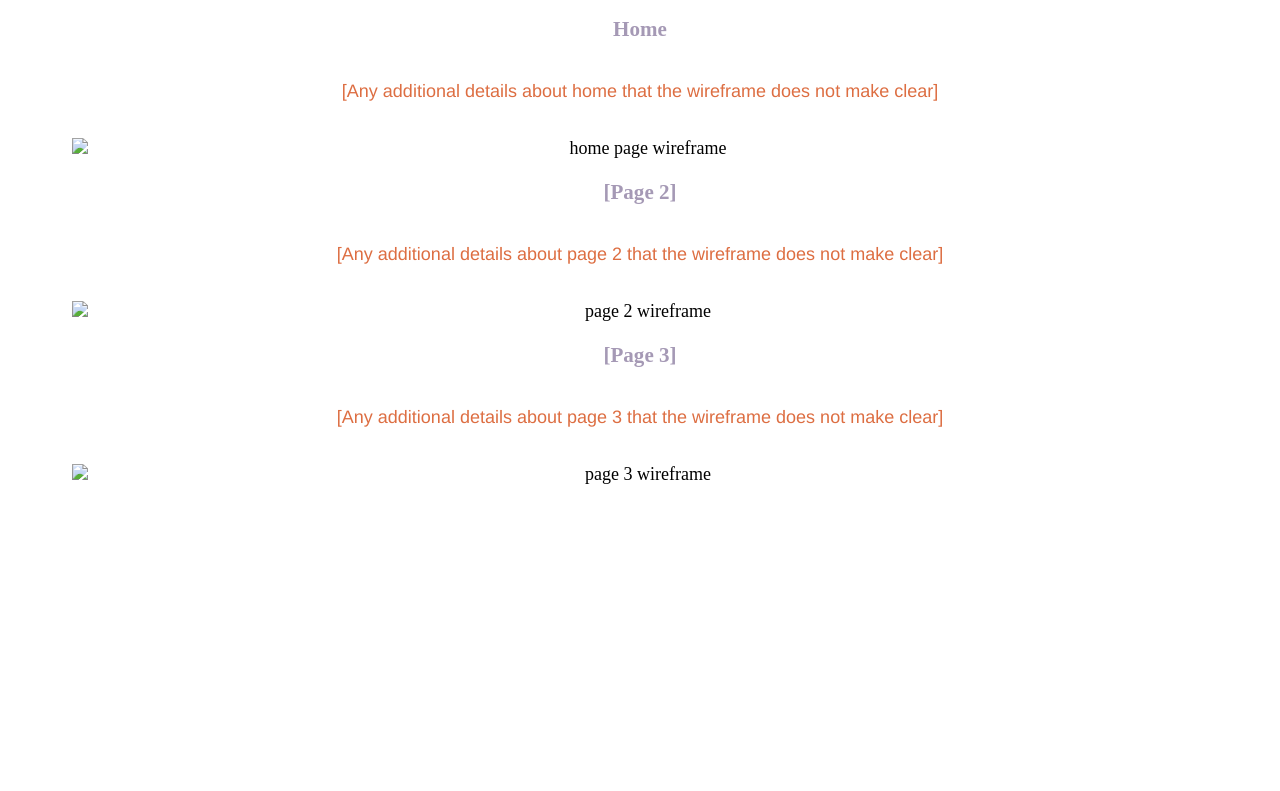
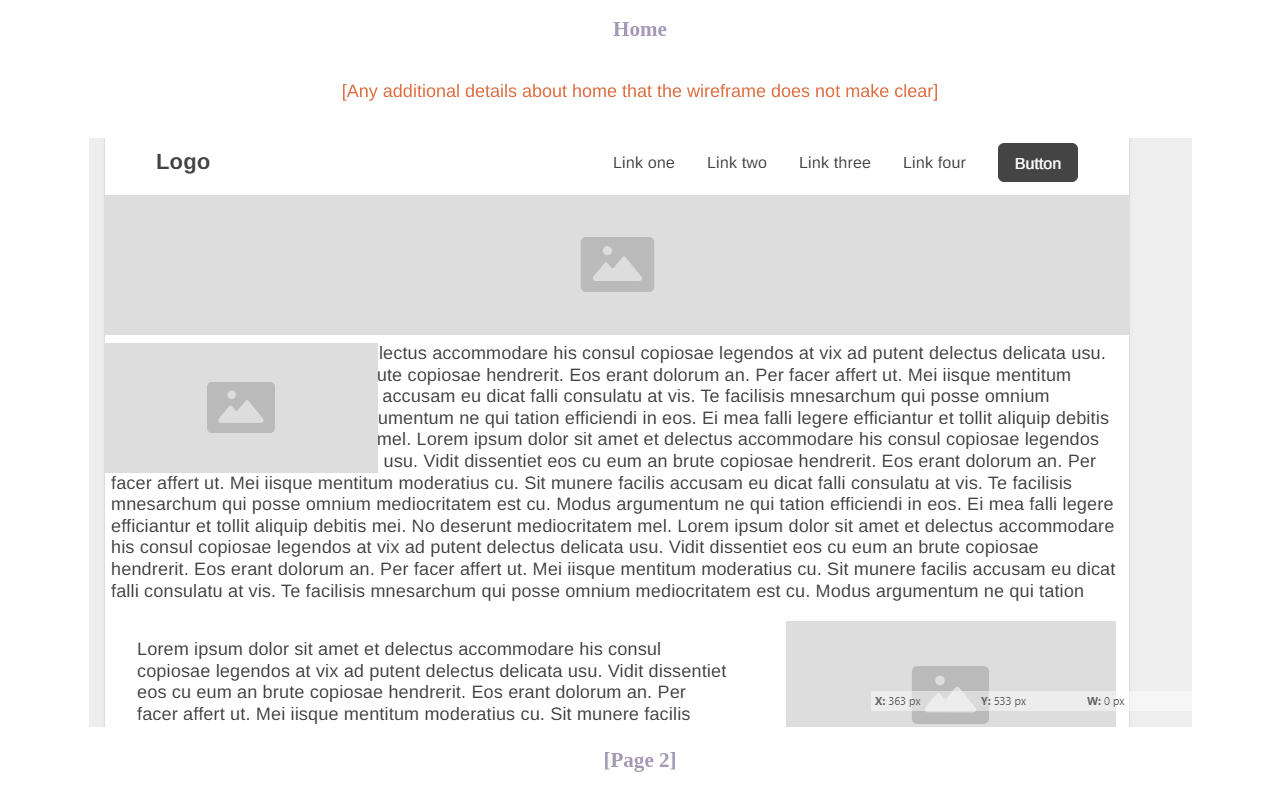
Before and after one commit to eriklofgren75/wdd130, a plain HTML site: page portfolio/site-plan.html in a window 1280 px wide. Shown: the part 9220-10011 px from the top of the page. Before the commit the page ends 9777 px from the top, so only its background shows below. Drawn offline with Linux system fonts and the light colour scheme; a web font is replaced by a local one.

Commit message:
wireframe

```diff
--- a/portfolio/site-plan.html
+++ b/portfolio/site-plan.html
@@ -179,19 +179,19 @@
       <p>
         [Any additional details about home that the wireframe does not make clear]
       </p>
-      <img src="#" alt="home page wireframe">
+      <img src="images/homepagewire.png" alt="home page wireframe">
 
       <h3>[Page 2]</h3>
       <p>
         [Any additional details about page 2 that the wireframe does not make clear]
       </p>
-      <img src="#" alt="page 2 wireframe">
+      <img src="images/page2wire.png" alt="page 2 wireframe">
 
       <h3>[Page 3]</h3>
       <p>
         [Any additional details about page 3 that the wireframe does not make clear]
       </p>
-      <img src="#" alt="page 3 wireframe">
+      <img src="images/page3wire.png" alt="page 3 wireframe">
     </main>
   </body>
 
```
Also changed, not shown: portfolio/images/homepagewire.png (added), portfolio/images/page2wire.png (added), portfolio/images/page2wire1.png (added), portfolio/images/page3wire.png (added).
